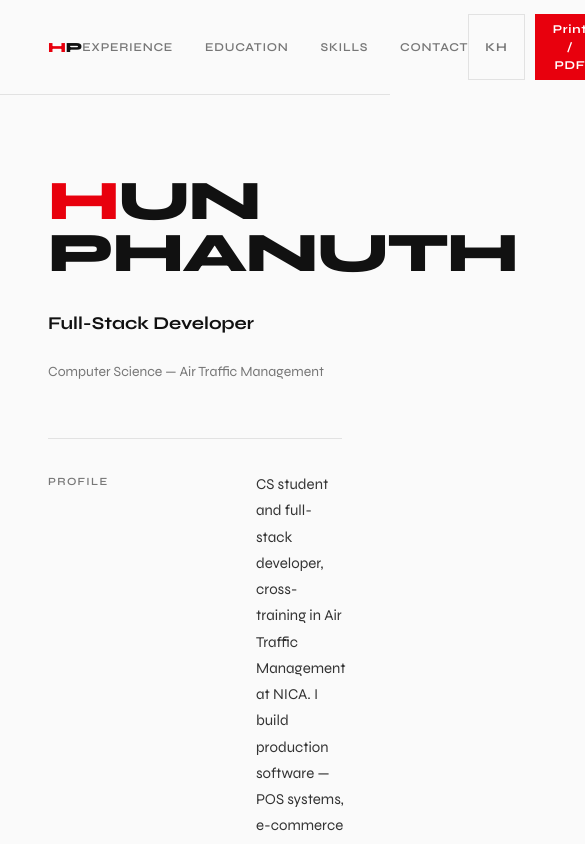
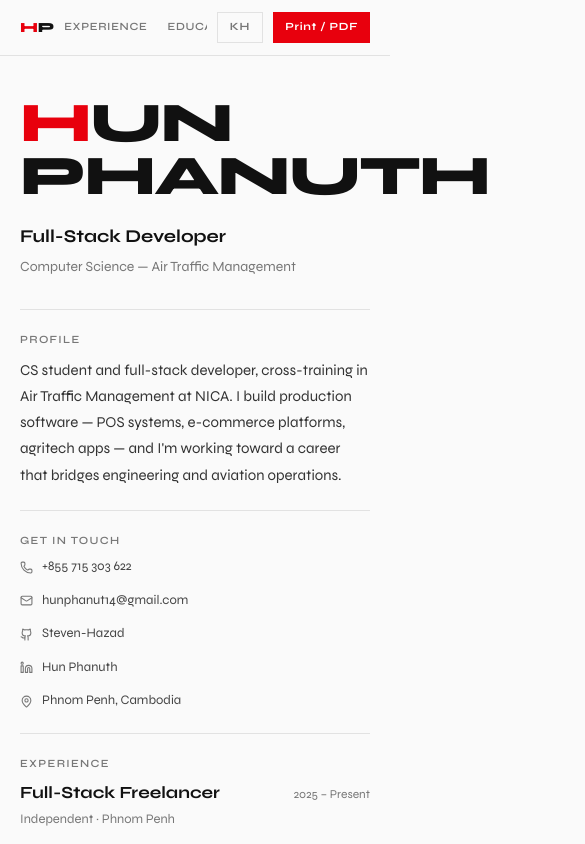
Before and after one commit to Steven-Hazad/phanuth-dev-system, a Next.js app: page / in a window 390 px wide. Shown: the top 844 px of the page, 585 px wide, since content can reach past the window. Built offline with nearby package versions, Linux system fonts and the light colour scheme; no server answers; the database is empty; a web font is replaced by a local one.

Commit message:
responsive

```diff
--- a/src/app/page.js
+++ b/src/app/page.js
@@ -8,6 +8,7 @@ import { Phone, Mail, Github, Linkedin, MapPin } from "lucide-react";
 // Colour: #FAFAFA bg · #111111 ink · #E8000D ONE accent (name H + CTA)
 // Layout: full-width name → hairline → two-col label/content rows
 // Signature: red H in the name, dead silence everywhere else
+// Now responsive (mobile-first breakpoints) + print-tuned for PDF export
 // ============================================================
 
 const DEFAULT_EDU = [
@@ -62,7 +63,7 @@ const CONTENT = {
     achievements: [
       { date:"មិថុនា 2026", title:"លេខ ៣ — UniPreneurCamp Cluster 1", org:"Khmer Enterprise", desc:'ក្រុម "Safework" ទទួលបានលេខ ៣ — June 12–14, 2026.' },
       { date:"ធ្នូ 2025", title:"វិញ្ញាបនបត្រ Big Data", org:"ការបណ្តុះបណ្តាលវិជ្ជាជីវៈ", desc:"ដំណើរការ 1.04M+ ជួររដ្ឋ ដោយប្រើ Hadoop, PySpark, Spark SQL, Hive, Parquet។" },
-      { date:"ធ្នូ 2024", title:"វិញ្ញាបនបត្រ Python", org:"Samsung Innovation Campus × RUPP", desc:"បញ្ចប់ Feb–Dec 2024. RUPP." },
+      { date:"ធ្នូ 2024", title:"វិញ្ញាបនបត្រ Python", org:"Samsung Innovation Campus × RUPP", desc:"បញ្ចប់ Feb–Dec 2024. RUPP។" },
     ],
     languages: [{ name:"ខ្មែរ", note:"ភាសាមាតុភូមិ" }, { name:"អង់គ្លេស", note:"វិជ្ជាជីវៈ" }],
     nav: { experience:"បទពិសោធន៍", education:"ការសិក្សា", skills:"ជំនាញ", contact:"ទំនាក់ទំនង" },
@@ -77,11 +78,12 @@ const SUB   = "#777777";
 const RULE  = "#E2E2E2";
 const BG    = "#FAFAFA";
 
-// Two-column row used throughout the body
-function Row({ label, children, first = false }) {
+// Two-column row used throughout the body — layout lives in CSS (.cv-row)
+// so it can respond to breakpoints; only color/type styling stays inline.
+function Row({ label, children }) {
   return (
-    <div style={{ display:"grid", gridTemplateColumns:"160px 1fr", gap:"0 48px", borderTop:`1px solid ${RULE}`, paddingTop:32, paddingBottom:32 }}>
-      <div style={{ fontFamily:"'Syne',sans-serif", fontWeight:600, fontSize:11, letterSpacing:"0.12em", textTransform:"uppercase", color:SUB, paddingTop:3 }}>
+    <div className="cv-row">
+      <div className="cv-row-label" style={{ fontFamily:"'Syne',sans-serif", fontWeight:600, fontSize:11, letterSpacing:"0.12em", textTransform:"uppercase", color:SUB }}>
         {label}
       </div>
       <div>{children}</div>
@@ -92,7 +94,7 @@ function Row({ label, children, first = false }) {
 // Experience / education entry
 function Entry({ period, title, org, points, achievement }) {
   return (
-    <div style={{ marginBottom:28 }}>
+    <div className="cv-entry" style={{ marginBottom:28 }}>
       <div style={{ display:"flex", justifyContent:"space-between", alignItems:"baseline", gap:16, flexWrap:"wrap", marginBottom:4 }}>
         <span style={{ fontFamily:"'Syne',sans-serif", fontWeight:700, fontSize:17, color:INK }}>{title}</span>
         <span style={{ fontFamily:"'Syne',sans-serif", fontSize:12, color:SUB, whiteSpace:"nowrap" }}>{period}</span>
@@ -136,36 +138,110 @@ export default function FormalCV() {
       <style jsx global>{`
         @import url('https://fonts.googleapis.com/css2?family=Syne:wght@400;500;600;700;800;900&family=Battambang:wght@400;700&display=swap');
         * { box-sizing:border-box; margin:0; padding:0; }
-        body { background:${BG}; }
+        html { -webkit-text-size-adjust:100%; }
+        body { background:${BG}; overflow-x:hidden; }
         .font-khmer * { font-family:'Battambang',sans-serif!important; }
-        @media (max-width:600px) {
-          .two-col { grid-template-columns:1fr!important; }
-          .two-col > *:first-child { display:none; }
+
+        /* ---------- structural / responsive layout ---------- */
+        .cv-topbar {
+          display:flex; align-items:center; justify-content:space-between;
+          padding:14px 48px; gap:16px;
         }
+        .cv-nav { display:flex; gap:32px; overflow-x:auto; scrollbar-width:none; }
+        .cv-nav::-webkit-scrollbar { display:none; }
+        .cv-nav a { white-space:nowrap; }
+
+        .cv-container { max-width:920px; margin:0 auto; padding:0 48px 100px; }
+
+        .cv-hero { padding-top:80px; padding-bottom:56px; }
+        .cv-hero h1 { font-size:clamp(56px,11vw,128px); }
+
+        .cv-row {
+          display:grid; grid-template-columns:160px 1fr; gap:0 48px;
+          border-top:1px solid ${RULE}; padding-top:32px; padding-bottom:32px;
+        }
+        .cv-row-label { padding-top:3px; }
+
+        .cv-contact-grid, .cv-skills-grid {
+          display:grid; grid-template-columns:repeat(auto-fill,minmax(200px,1fr)); gap:16px 32px;
+        }
+
+        .cv-cta {
+          display:flex; align-items:center; justify-content:space-between; flex-wrap:wrap; gap:24px;
+        }
+        .cv-cta h2 { font-size:clamp(28px,5vw,52px); }
+
+        /* ---------- tablet / phone ---------- */
+        @media (max-width:820px) {
+          .cv-container { padding:0 32px 72px; }
+          .cv-topbar { padding:12px 32px; }
+        }
+
+        @media (max-width:640px) {
+          .cv-topbar { padding:12px 20px; gap:10px; }
+          .cv-nav { gap:20px; }
+          .cv-nav a { font-size:11px!important; }
+          .cv-topbar button { padding:6px 12px!important; font-size:11px!important; }
+
+          .cv-container { padding:0 20px 56px; }
+
+          .cv-hero { padding-top:40px; padding-bottom:32px; }
+          .cv-hero h1 { margin-bottom:20px!important; line-height:0.96!important; }
+          .cv-hero .cv-role-line { flex-direction:column; align-items:flex-start!important; gap:6px!important; }
+
+          .cv-row {
+            grid-template-columns:1fr; gap:8px 0;
+            padding-top:22px; padding-bottom:22px;
+          }
+          .cv-row-label { padding-top:0; }
+
+          .cv-contact-grid, .cv-skills-grid { grid-template-columns:1fr 1fr; gap:14px 20px; }
+
+          .cv-entry-header { flex-direction:column; align-items:flex-start!important; gap:4px!important; }
+
+          .cv-cta { flex-direction:column; align-items:flex-start!important; }
+          .cv-cta a { width:100%; text-align:center; }
+        }
+
+        @media (max-width:400px) {
+          .cv-contact-grid, .cv-skills-grid { grid-template-columns:1fr; }
+        }
+
+        /* ---------- print / PDF export ---------- */
         @media print {
-          .no-print{display:none!important}
-          body{background:#fff!important;-webkit-print-color-adjust:exact;print-color-adjust:exact}
+          @page { size:A4; margin:14mm 16mm; }
+          .no-print { display:none!important; }
+          html, body { background:#fff!important; }
+          body {
+            -webkit-print-color-adjust:exact; print-color-adjust:exact; color-adjust:exact;
+            font-size:12px;
+          }
+          .cv-container { max-width:100%!important; padding:0!important; margin:0!important; }
+          .cv-hero { padding-top:0!important; padding-bottom:28px!important; }
+          .cv-hero h1 { font-size:64px!important; }
+          .cv-row { padding-top:18px!important; padding-bottom:18px!important; break-inside:avoid; }
+          .cv-entry { break-inside:avoid; margin-bottom:18px!important; }
+          .cv-cta { break-inside:avoid; }
+          a[href]:after { content:""!important; } /* suppress browsers' auto URL suffix */
         }
       `}</style>
 
       {/* ── TOPBAR ── */}
-      <div className="no-print" style={{
+      <div className="no-print cv-topbar" style={{
         position:"sticky", top:0, zIndex:50,
         background:BG, borderBottom:`1px solid ${RULE}`,
-        display:"flex", alignItems:"center", justifyContent:"space-between",
-        padding:"14px 48px",
       }}>
-        <span style={{ fontFamily:"'Syne',sans-serif", fontWeight:900, fontSize:14, letterSpacing:"-0.01em" }}>
+        <span style={{ fontFamily:"'Syne',sans-serif", fontWeight:900, fontSize:14, letterSpacing:"-0.01em", flexShrink:0 }}>
           <span style={{ color:RED }}>H</span>P
         </span>
-        <nav style={{ display:"flex", gap:32 }}>
+        <nav className="cv-nav">
           {Object.entries(d.nav).map(([k, v]) => (
             <a key={k} href={`#${k}`} style={{ fontFamily:"'Syne',sans-serif", fontSize:12, fontWeight:600, color:SUB, textDecoration:"none", letterSpacing:"0.06em", textTransform:"uppercase" }}>
               {v}
             </a>
           ))}
         </nav>
-        <div style={{ display:"flex", gap:10 }}>
+        <div style={{ display:"flex", gap:10, flexShrink:0 }}>
           <button onClick={() => setLang(l => l === "en" ? "kh" : "en")} style={{ fontFamily:"'Syne',sans-serif", fontWeight:700, fontSize:12, background:"transparent", border:`1px solid ${RULE}`, color:SUB, padding:"6px 16px", cursor:"pointer", letterSpacing:"0.08em" }}>
             {d.toggle}
           </button>
@@ -175,14 +251,13 @@ export default function FormalCV() {
         </div>
       </div>
 
-      <div style={{ maxWidth:920, margin:"0 auto", padding:"0 48px 100px" }}>
+      <div className="cv-container">
 
         {/* ══ HERO ══ */}
-        <div style={{ paddingTop:80, paddingBottom:56 }}>
+        <div className="cv-hero">
           {/* Name — the whole design lives here */}
           <h1 style={{
             fontFamily:"'Syne',sans-serif", fontWeight:900,
-            fontSize:"clamp(56px, 11vw, 128px)",
             lineHeight:0.92, letterSpacing:"-0.03em",
             marginBottom:32,
           }}>
@@ -190,7 +265,7 @@ export default function FormalCV() {
           </h1>
 
           {/* Role + sector — quiet, below the name */}
-          <div style={{ display:"flex", alignItems:"baseline", gap:24, flexWrap:"wrap" }}>
+          <div className="cv-role-line" style={{ display:"flex", alignItems:"baseline", gap:24, flexWrap:"wrap" }}>
             <span style={{ fontFamily:"'Syne',sans-serif", fontWeight:700, fontSize:18, color:INK }}>{d.role}</span>
             <span style={{ fontFamily:"'Syne',sans-serif", fontSize:14, color:SUB }}>{d.sector}</span>
           </div>
@@ -204,7 +279,7 @@ export default function FormalCV() {
 
         {/* Contact */}
         <Row label={d.labels.contact}>
-          <div style={{ display:"grid", gridTemplateColumns:"repeat(auto-fill,minmax(220px,1fr))", gap:"10px 32px" }}>
+          <div className="cv-contact-grid">
             {[
               { icon:<Phone size={13}/>, v:d.contact.phone },
               { icon:<Mail size={13}/>, v:d.contact.email },
@@ -212,8 +287,9 @@ export default function FormalCV() {
               { icon:<Linkedin size={13}/>, v:d.contact.linkedin },
               { icon:<MapPin size={13}/>, v:d.contact.location },
             ].map((c, i) => (
-              <div key={i} style={{ display:"flex", alignItems:"center", gap:9, fontFamily:"'Syne',sans-serif", fontSize:13, color:"#444" }}>
-                <span style={{ color:SUB, flexShrink:0 }}>{c.icon}</span>{c.v}
+              <div key={i} style={{ display:"flex", alignItems:"center", gap:9, fontFamily:"'Syne',sans-serif", fontSize:13, color:"#444", minWidth:0 }}>
+                <span style={{ color:SUB, flexShrink:0 }}>{c.icon}</span>
+                <span style={{ overflow:"hidden", textOverflow:"ellipsis", whiteSpace:"nowrap" }}>{c.v}</span>
               </div>
             ))}
           </div>
@@ -255,7 +331,7 @@ export default function FormalCV() {
         {/* Skills */}
         <div id="skills">
           <Row label={d.labels.skills}>
-            <div style={{ display:"grid", gridTemplateColumns:"repeat(auto-fill,minmax(200px,1fr))", gap:"16px 40px" }}>
+            <div className="cv-skills-grid">
               {skills.map((sk, i) => (
                 <div key={sk.id || i}>
                   <div style={{ display:"flex", justifyContent:"space-between", marginBottom:7 }}>
@@ -275,9 +351,9 @@ export default function FormalCV() {
         <Row label={d.labels.achievements}>
           <div>
             {d.achievements.map((ach, i) => (
-              <div key={i}>
+              <div key={i} className="cv-entry">
                 {i > 0 && <div style={{ height:1, background:RULE, margin:"4px 0 24px" }} />}
-                <div style={{ display:"flex", justifyContent:"space-between", alignItems:"baseline", gap:16, flexWrap:"wrap", marginBottom:4 }}>
+                <div className="cv-entry-header" style={{ display:"flex", justifyContent:"space-between", alignItems:"baseline", gap:16, flexWrap:"wrap", marginBottom:4 }}>
                   <span style={{ fontFamily:"'Syne',sans-serif", fontWeight:700, fontSize:15, color:INK }}>{ach.title}</span>
                   <span style={{ fontFamily:"'Syne',sans-serif", fontSize:12, color:SUB, whiteSpace:"nowrap" }}>{ach.date}</span>
                 </div>
@@ -302,9 +378,9 @@ export default function FormalCV() {
 
         {/* CTA — dead simple */}
         <div style={{ borderTop:`1px solid ${RULE}`, paddingTop:48, marginTop:8 }}>
-          <div style={{ display:"flex", alignItems:"center", justifyContent:"space-between", flexWrap:"wrap", gap:24 }}>
+          <div className="cv-cta">
             <div>
-              <h2 style={{ fontFamily:"'Syne',sans-serif", fontWeight:900, fontSize:"clamp(28px,5vw,52px)", lineHeight:0.95, letterSpacing:"-0.02em", marginBottom:10 }}>
+              <h2 style={{ fontFamily:"'Syne',sans-serif", fontWeight:900, lineHeight:0.95, letterSpacing:"-0.02em", marginBottom:10 }}>
                 Let's work together.
               </h2>
               <p style={{ fontFamily:"'Syne',sans-serif", fontSize:14, color:SUB }}>Open to opportunities and collaboration.</p>
```
